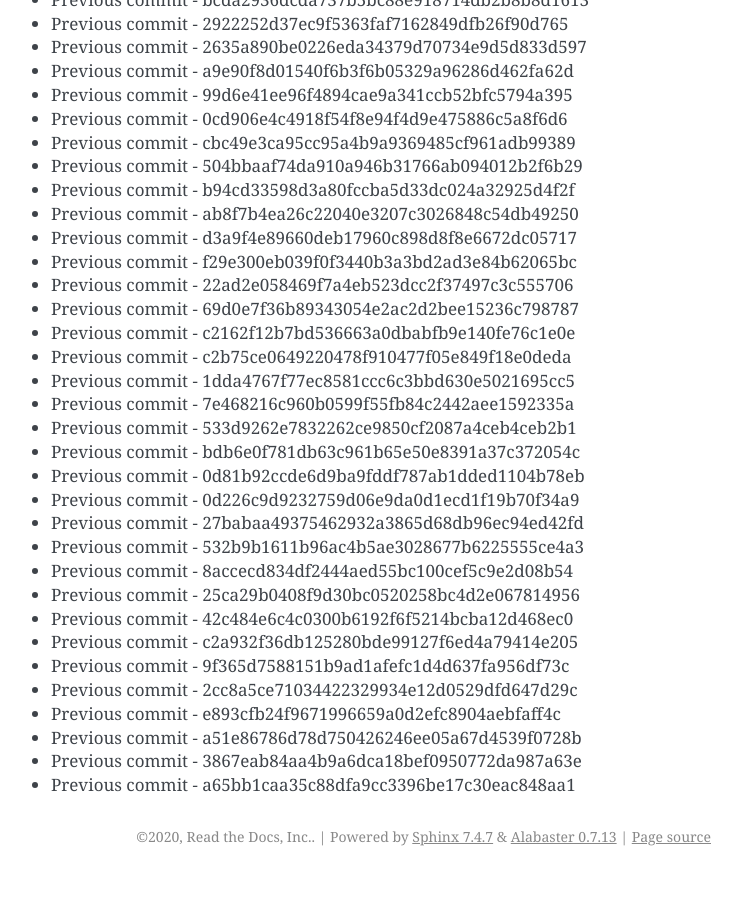
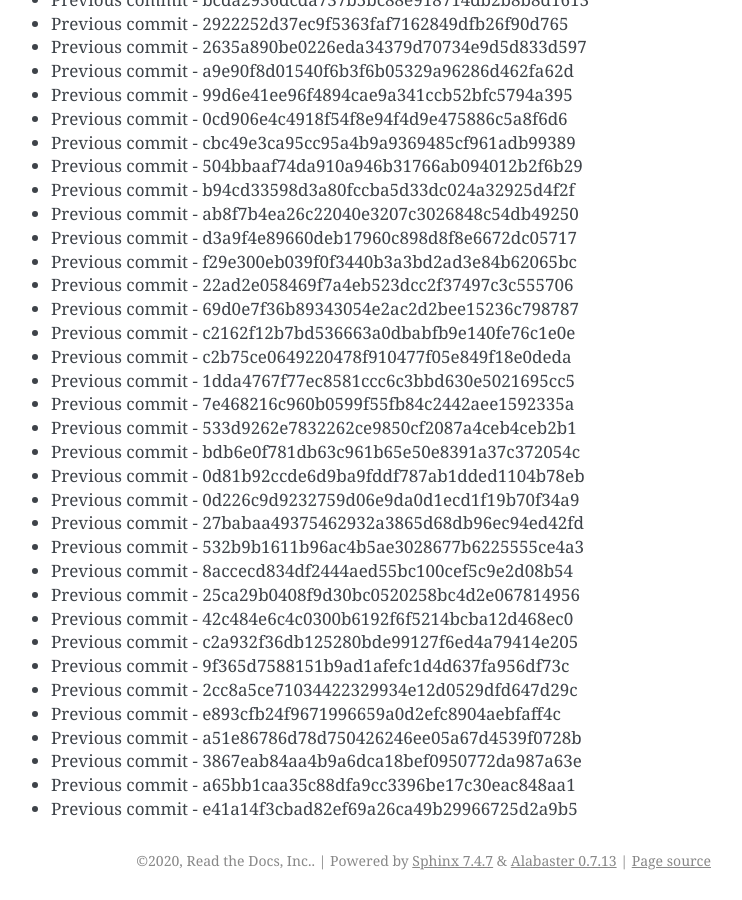
Before and after one commit to readthedocs/rtd-git-stresstest, a Sphinx documentation site: the page built from docs/updates.rst, in a window 1280 px wide and 900 px high, scrolled down 56269 px. Shown: the whole window, without its empty margins (399-1141 px from the left). Built offline with Sphinx 7.4.7, drawn with Linux system fonts in a browser that asks for light colours; before the commit the page ends 57145 px from its top, so only the background shows below that.

Commit message:
Generating commit from previous: e41a14f3cbad82ef69a26ca49b29966725d2a9b5

```diff
--- a/docs/updates.rst
+++ b/docs/updates.rst
@@ -2396,3 +2396,4 @@ It can be tested for any performance characteristics.
 * Previous commit - a51e86786d78d750426246ee05a67d4539f0728b
 * Previous commit - 3867eab84aa4b9a6dca18bef0950772da987a63e
 * Previous commit - a65bb1caa35c88dfa9cc3396be17c30eac848aa1
+* Previous commit - e41a14f3cbad82ef69a26ca49b29966725d2a9b5
```
